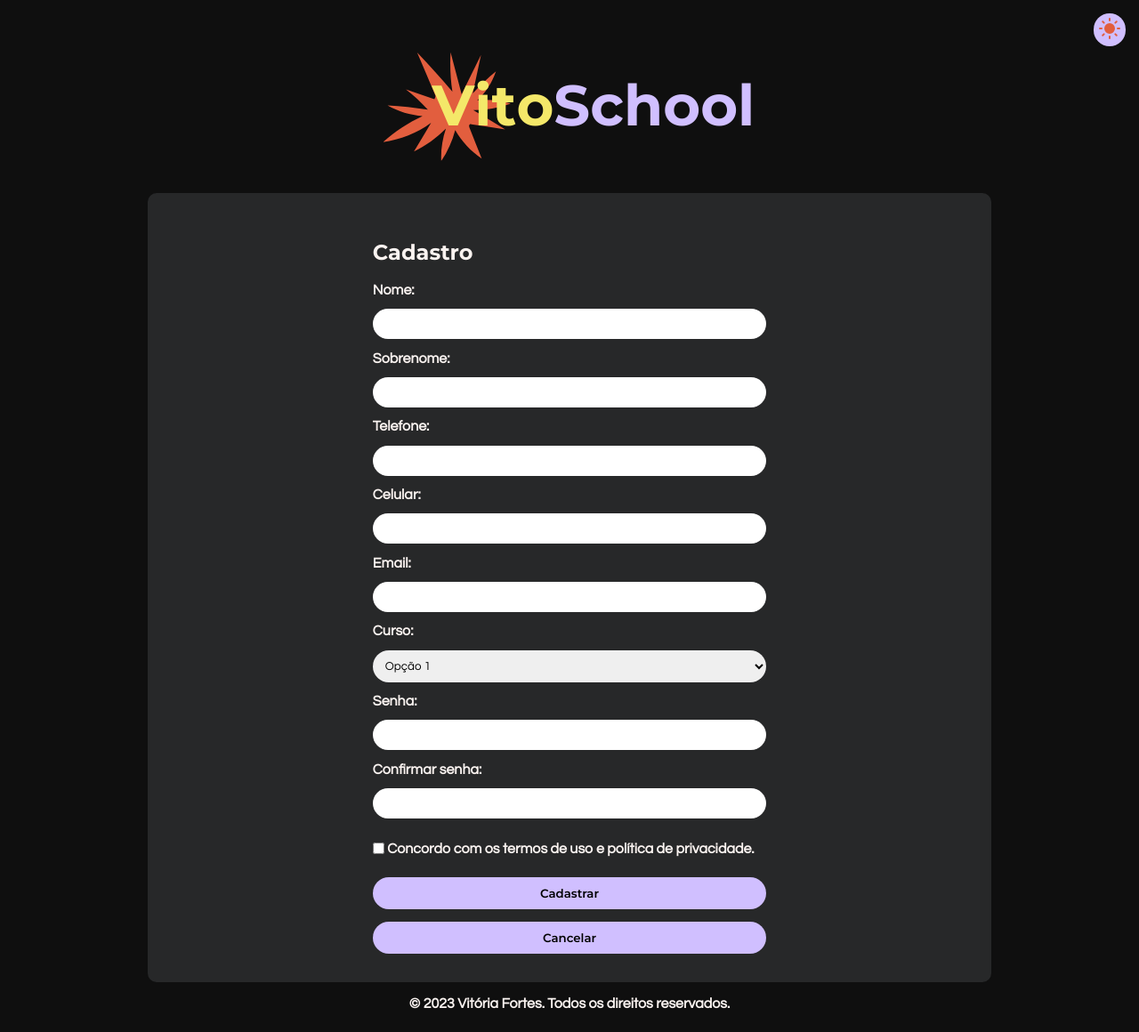
After one commit to fortesvitoria/VitoSchool, a PHP site: page /cadastro.html in a window 1280 px wide. The commit adds this page. Shown: the whole page at 89% size. Run offline with PHP 8.4, Linux system fonts and the light colour scheme.

Commit message:
cria pagina cadastro

```diff
--- /dev/null
+++ b/cadastro.css
@@ -0,0 +1,3 @@
+.container-centro{
+    margin: auto
+}
--- /dev/null
+++ b/cadastro.html
@@ -0,0 +1,74 @@
+<!DOCTYPE html>
+<html lang="pt-br">
+
+<head>
+    <meta charset="UTF-8">
+    <meta name="viewport" content="width=device-width, initial-scale=1.0">
+    <title>VitoSchool - LogIn</title>
+    <link rel="stylesheet" href="style.css">
+    <link rel="stylesheet" href="login.css">
+    <link rel="stylesheet" href="cadastro.css">
+    <link rel="shortcut icon" href="assets/images/icone.png" type="image/x-icon">
+</head>
+
+<body>
+    <header class="cabecalho">
+        <div class="modo">
+            <button id="modoBtn" class="modo-btn">
+                <span class="icone-sol"><img src="assets/images/sun.svg" alt="icone sol"></span>
+                <span class="icone-lua"><img src="assets/images/moon.svg" alt="icone lua"></span></button>
+        </div>
+        <div class="container-logo">
+            <img src="assets/images/logo.png" alt="imagem com o nome VitoSchool">
+        </div>
+
+    </header>
+    <main>
+        <div class="container-login container-centro">
+            <h2>Cadastro</h2>
+            <form>
+                <label for="email">Nome:</label>
+                <input type="text" id="nome" name="nome" required>
+
+                <label for="email">Sobrenome:</label>
+                <input type="text" id="sobrenome" name="sobrenome" required>
+
+                <label for="email">Telefone:</label>
+                <input type="tel" id="telefone" name="telefone" required>
+
+                <label for="email">Celular:</label>
+                <input type="tel" id="celular" name="celular" required>
+
+                <label for="email">Email:</label>
+                <input type="text" id="email" name="email" required>
+
+                <label for="selecao">Curso:</label>
+                <select id="selecao" name="opcao">
+                    <option value="opcao1">Opção 1</option>
+                    <option value="opcao2">Opção 2</option>
+                    <option value="opcao3">Opção 3</option>
+                    <option value="opcao4">Opção 4</option>
+                </select>
+
+                <label for="senha">Senha:</label>
+                <input type="password" id="senha" name="senha" required>
+
+                <label for="senha">Confirmar senha:</label>
+                <input type="password" id="confirmaSenha" name="ConfirmaSenha" required>
+
+                <div class="checkbox">
+                    <input type="checkbox" id="minhaCheckBox" name="opcao" value="valor">
+                <label for="minhaCheckBox">Concordo com os termos de uso e política de privacidade.</label>
+                </div>
+
+                <button type="submit">Cadastrar</button>
+                <button type="submit">Cancelar</button>
+            </form>
+    </main>
+    <footer>
+        <p>&copy; 2023 Vitória Fortes. Todos os direitos reservados.</p>
+    </footer>
+    <script src="modo.js"></script>
+</body>
+
+</html>
--- a/index.html
+++ b/index.html
@@ -45,10 +45,9 @@
                 <img src="assets/images/estudante.png" alt="imagem de uma estudante com livros">
                 <p>Transformando ideias em inovação. Conectamos sonhos à realidade por meio de soluções tecnológicas
                     criativas e estratégicas. Seja bem-vindo ao futuro da inovação.</p>
-                <button href="#">Cadastre-se</button>
+                    <button type="button"><a href="cadastro.html">Cadastre-se</a></button>
             </div>
         </div>
-
     </main>
     <footer>
         <p>&copy; 2023 Vitória Fortes. Todos os direitos reservados.</p>
--- a/style.css
+++ b/style.css
@@ -15,6 +15,7 @@
 body {
     font-family: var(--fonte-corpo);
     color: var(--fundo-claro);
+    font-weight: 600;
     background-color: var(--fundo-escuro);
     display: flex;
     flex-direction: column;
@@ -31,6 +32,10 @@ button {
 a {
     text-decoration: none;
     color: var(--lilas);
+}
+
+button a:hover, button a {
+    color: var(--fundo-escuro);
 }
 
 a:hover {
@@ -52,7 +57,7 @@ button:hover {
     background-color: var(--amarelo);
 }
 
-input {
+input, select {
     border-radius: 100px;
     border: none;
     font-family: var(--fonte-corpo);
@@ -114,6 +119,10 @@ input {
     color: var(--laranja);
 }
 
+.modo-claro button a:hover {
+    color: var(--fundo-escuro);
+}
+
 .modo-claro button:hover {
     background-color: var(--laranja);
 }
```
Also changed, not shown: login.css (line endings or trailing spaces).
